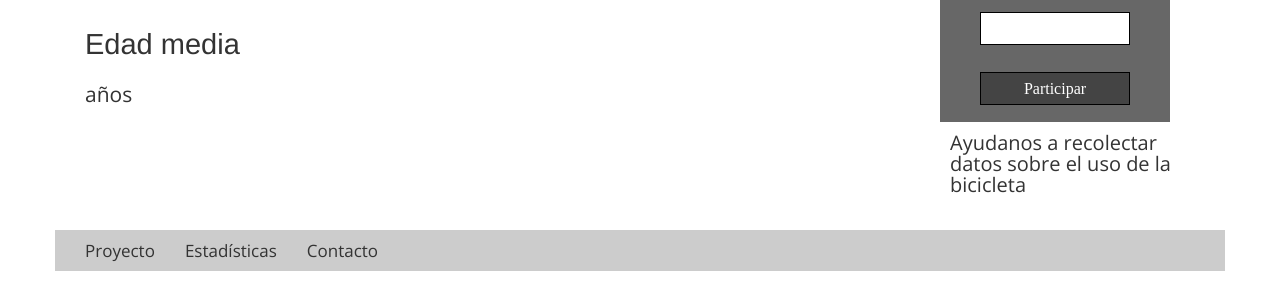
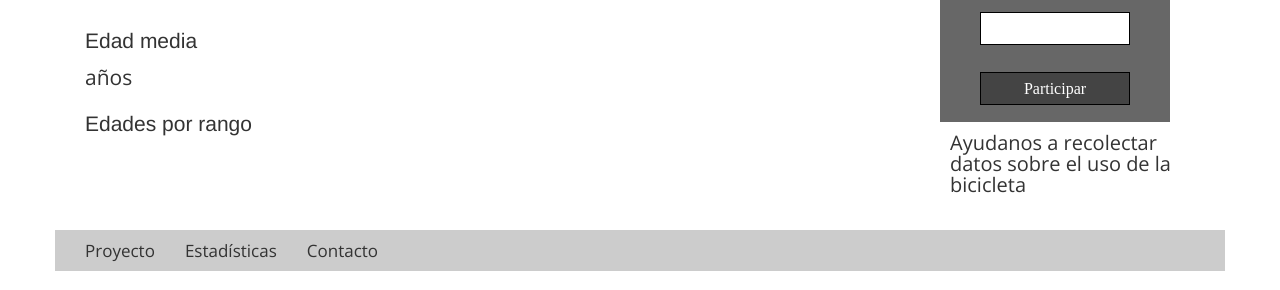
Before and after one commit to categulario/Bicitacora, a Django app: template xbapp/templates/xbapp/estadisticas.html in a window 1280 px wide. Shown: the part 510-800 px from the top of the page. Run offline with Django 3.2, Linux system fonts and the light colour scheme; the template is opened without the code that fills it, so the values that code supplies are empty; parts of the project's set-up code (start-up, migrations or seed data) failed here and were passed over; some web fonts are replaced.

Commit message:
rangos de edad

```diff
--- a/fabfile.py
+++ b/fabfile.py
@@ -108,7 +108,7 @@ def access_api():
 @task
 def access(n=10):
     with cd(DJANGO_APP_ROOT):
-        run("tail -n %d access.log | grep api"%int(n))
+        run("tail -n %d access.log"%int(n))
 
 @task
 def syncdb():
--- a/xbapp/templates/xbapp/contacto.html
+++ b/xbapp/templates/xbapp/contacto.html
@@ -3,4 +3,7 @@
 
 {% block contenido %}
 	<h1>Contacto</h1>
+	<p>
+		<a href="http://twitter.com/bicitacora">@bicitacora</a>
+	</p>
 {% endblock %}
--- a/xbapp/templates/xbapp/estadisticas.html
+++ b/xbapp/templates/xbapp/estadisticas.html
@@ -15,6 +15,10 @@
 			<p class="lead">{{ nmujeres }} % mujeres</p>
 		</div>
 	</div>
-	<h1>Edad media</h1>
+	<h2>Edad media</h2>
 	<p class="lead">{{ edad_media }} años</p>
+	<h2>Edades por rango</h2>
+	{% for edad in edades %}
+		<p>{{ edad.rango }}: {{ edad.cantidad }}</p>
+	{% endfor %}
 {% endblock %}
```
